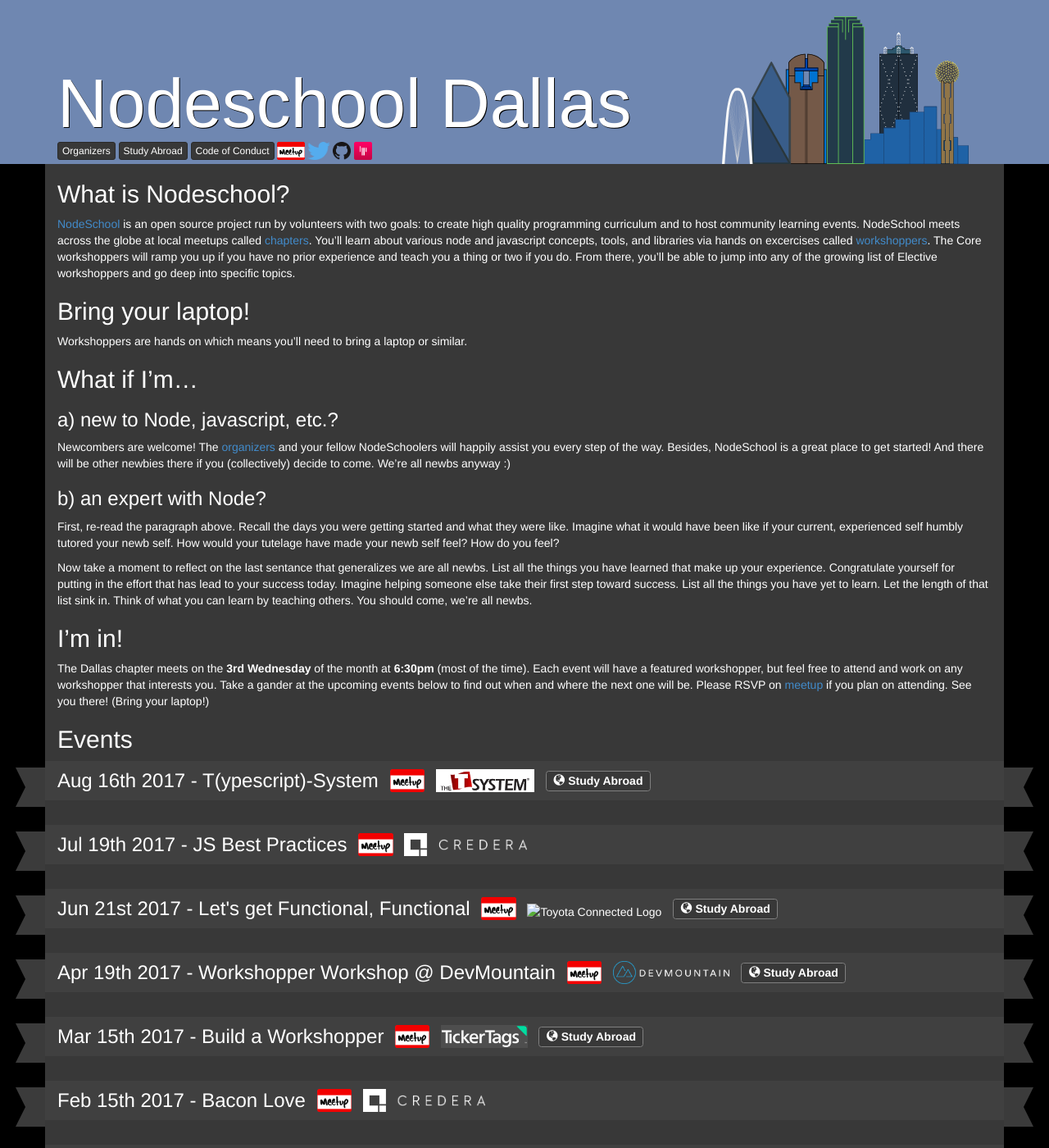
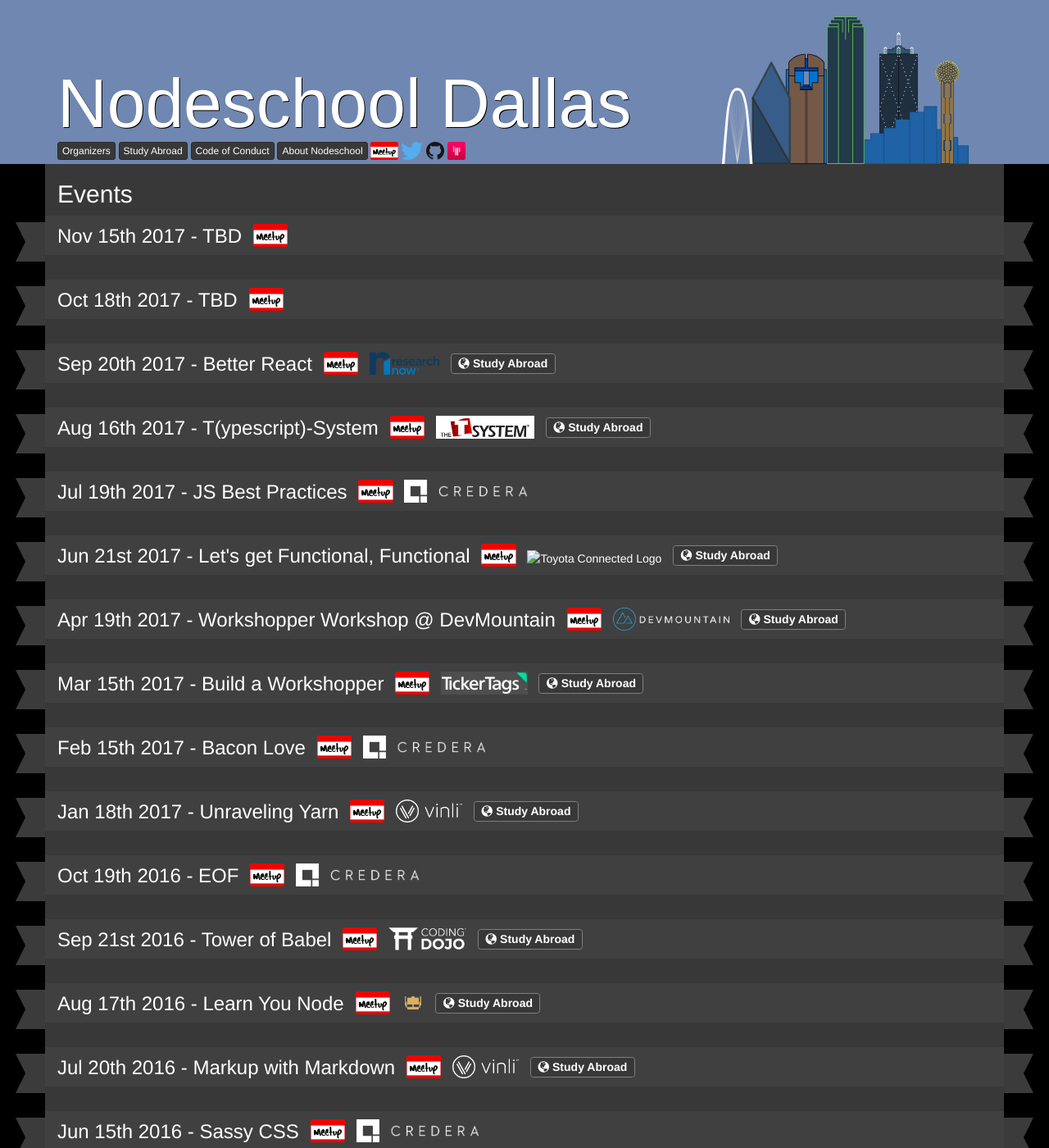
Before and after one commit to nodeschool/dallas, a Jekyll site: the page built from index.md, in a window 1280 px wide and 1400 px high. Shown: the whole window at 82% size. Built offline with Jekyll 4.4.1, drawn with Linux system fonts in a browser that asks for light colours; our own code applies the rules of GitHub Pages for plain Markdown files; some of the changed text lies outside the part shown.

Commit message:
Added upcoming events and split about into page

```diff
--- a/_data/sponsors.yml
+++ b/_data/sponsors.yml
@@ -37,3 +37,7 @@
 tSystem:
   name: T-System
   url: http://www.tsystem.com/
+
+researchNow:
+  name: Research Now
+  url: https://www.researchnow.com/
--- a/_includes/footer.html
+++ b/_includes/footer.html
@@ -35,9 +35,10 @@
       <h4>About</h4>
 
       <ul>
-        <li><a target="_blank" href="http://nodeschool.io/">nodeschool.io</a></li>
+        <li><a target="_blank" href="http://nodeschool.io/">Nodeschool Main Site</a></li>
         <li><a target="_blank" href="https://github.com/nodeschool/discussions">NodeSchool Discussion Rules</a></li>
         <li><a href="{{ site.baseurl }}/study-abroad/">Study Abroad: Want to host Nodeschool Dallas?</a></li>
+        <li><a href="{{ site.baseurl }}/about/">About Nodeschool: New to Nodeschool?</a></li>
       </ul>
 
     </div>
--- /dev/null
+++ b/_posts/2017-10-18-tbd.md
@@ -0,0 +1,4 @@
+---
+title: TBD
+meetupId: 243517697
+---
--- /dev/null
+++ b/_posts/2017-11-15-tbd.md
@@ -0,0 +1,4 @@
+---
+title: TBD
+meetupId: 243517539
+---
--- a/index.md
+++ b/index.md
@@ -2,61 +2,6 @@
 layout: default
 ---
 
-## What is Nodeschool?
-
-<a target="_blank" href="http://nodeschool.io/">NodeSchool</a> is an
-open source project run by volunteers with two goals: to create high
-quality programming curriculum and to host community learning events.
-NodeSchool meets across the globe at local meetups called
-<a target="_blank" href="http://nodeschool.io/chapters.html">chapters</a>.
-You'll learn about various node and javascript concepts, tools, and
-libraries via hands on excercises called
-<a target="_blank" href="http://nodeschool.io/#workshoppers">workshoppers</a>.
-The Core workshoppers will ramp you up if you have no prior experience
-and teach you a thing or two if you do. From there, you'll be able to
-jump into any of the growing list of Elective workshoppers and go deep
-into specific topics.
-
-## Bring your laptop!
-
-Workshoppers are hands on which means you'll need to bring a laptop or
-similar.
-
-## What if I'm...
-
-### a) new to Node, javascript, etc.?
-
-Newcombers are welcome! The [organizers]({{ site.baseurl }}/organizers/)
-and your fellow NodeSchoolers will happily assist you every step of the
-way. Besides, NodeSchool is a great place to get started! And there will
-be other newbies there if you (collectively) decide to come. We're all
-newbs anyway :)
-
-### b) an expert with Node?
-
-First, re-read the paragraph above. Recall the days you were getting started
-and what they were like. Imagine what it would have been like if your
-current, experienced self humbly tutored your newb self. How would your
-tutelage have made your newb self feel? How do you feel?
-
-Now take a moment to reflect on the last sentance that generalizes we are all
-newbs. List all the things you have learned that make up your experience.
-Congratulate yourself for putting in the effort that has lead to your success
-today. Imagine helping someone else take their first step toward success.
-List all the things you have yet to learn. Let the length of that list sink
-in. Think of what you can learn by teaching others. You should come, we're
-all newbs.
-
-## I'm in!
-
-The Dallas chapter meets on the __3rd Wednesday__ of the month at
-__6:30pm__ (most of the time). Each event will have a featured
-workshopper, but feel free to attend and work on any workshopper that
-interests you. Take a gander at the upcoming events below to find out
-when and where the next one will be. Please RSVP on
-<a target="_blank" href="{{ site.data.urls.meetup }}">meetup</a> if you
-plan on attending. See you there! (Bring your laptop!)
-
 ## Events
 
 {% include events.html %}
```
Also changed, not shown: _posts/2017-09-20-better-react.md (added, +42 -0 lines), about/index.md (added, +59 -0 lines), assets/images/sponsors/large/research-now.svg (added), assets/images/sponsors/research-now.png (added).
